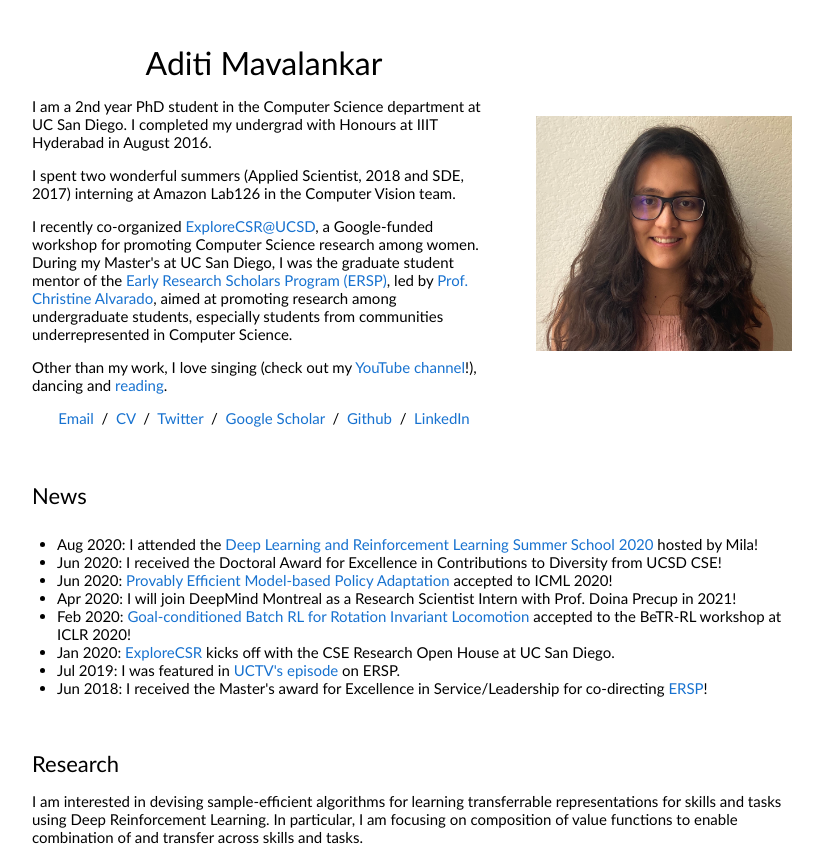
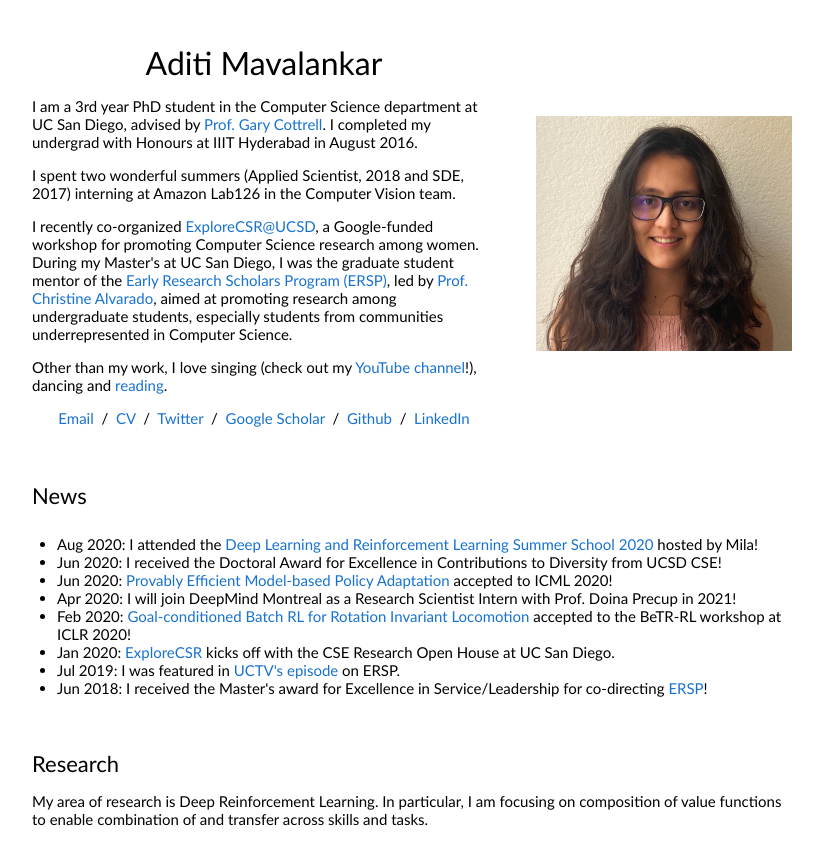
Before and after one commit to aditimavalankar/aditimavalankar.github.io, a plain HTML site: page index.html in a window 1280 px wide. Shown: the top 860 px of the page, without its empty margins (228-1051 px from the left). Drawn offline with Linux system fonts and the light colour scheme.

Commit message:
:heavy_plus_sign: PhD update

```diff
--- a/index.html
+++ b/index.html
@@ -31,7 +31,8 @@
                 <name>Aditi Mavalankar</name>
               </p>
 
-              <p>I am a 2nd year PhD student in the Computer Science department at UC San Diego.
+              <p>I am a 3rd year PhD student in the Computer Science department at UC San Diego,
+                advised by <a href="https://cseweb.ucsd.edu/~gary/">Prof. Gary Cottrell</a>.
                 I completed my undergrad with Honours at IIIT Hyderabad in August 2016.
               </p>
               <p>
@@ -133,8 +134,7 @@
             <td>
               <heading>Research</heading>
               <p>
-                I am interested in devising sample-efficient algorithms for learning transferrable representations
-                for skills and tasks using Deep Reinforcement Learning. In particular, I am focusing on composition
+                My area of research is Deep Reinforcement Learning. In particular, I am focusing on composition
                 of value functions to enable combination of and transfer across skills and tasks.
               </p>
             </td>
```
